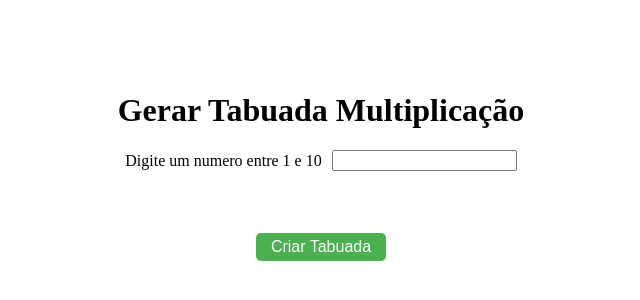
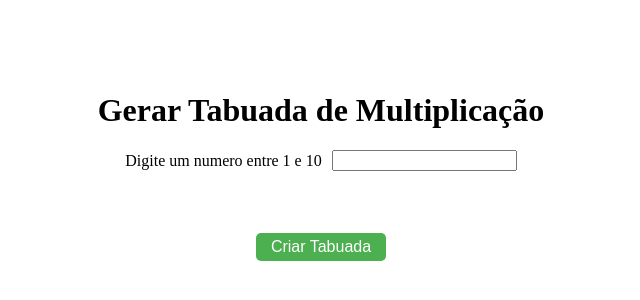
Before and after one commit to JvNeves-7/tabuada, a plain HTML site: page index.html in a window 1280 px wide. Shown: the part 218-518 px from the top of the page, without its empty margins (319-959 px from the left). Drawn offline with Linux system fonts and the light colour scheme.

Commit message:
Update index.html

```diff
--- a/index.html
+++ b/index.html
@@ -9,7 +9,7 @@
 </head>
 <body>
     <div class="container">
-        <h1>Gerar Tabuada Multiplicação</h1>
+        <h1>Gerar Tabuada de Multiplicação</h1>
         <div class="input-container">
             <label for="numero">Digite um numero entre 1 e 10</label>
             <input type="text" id="numero">
```
